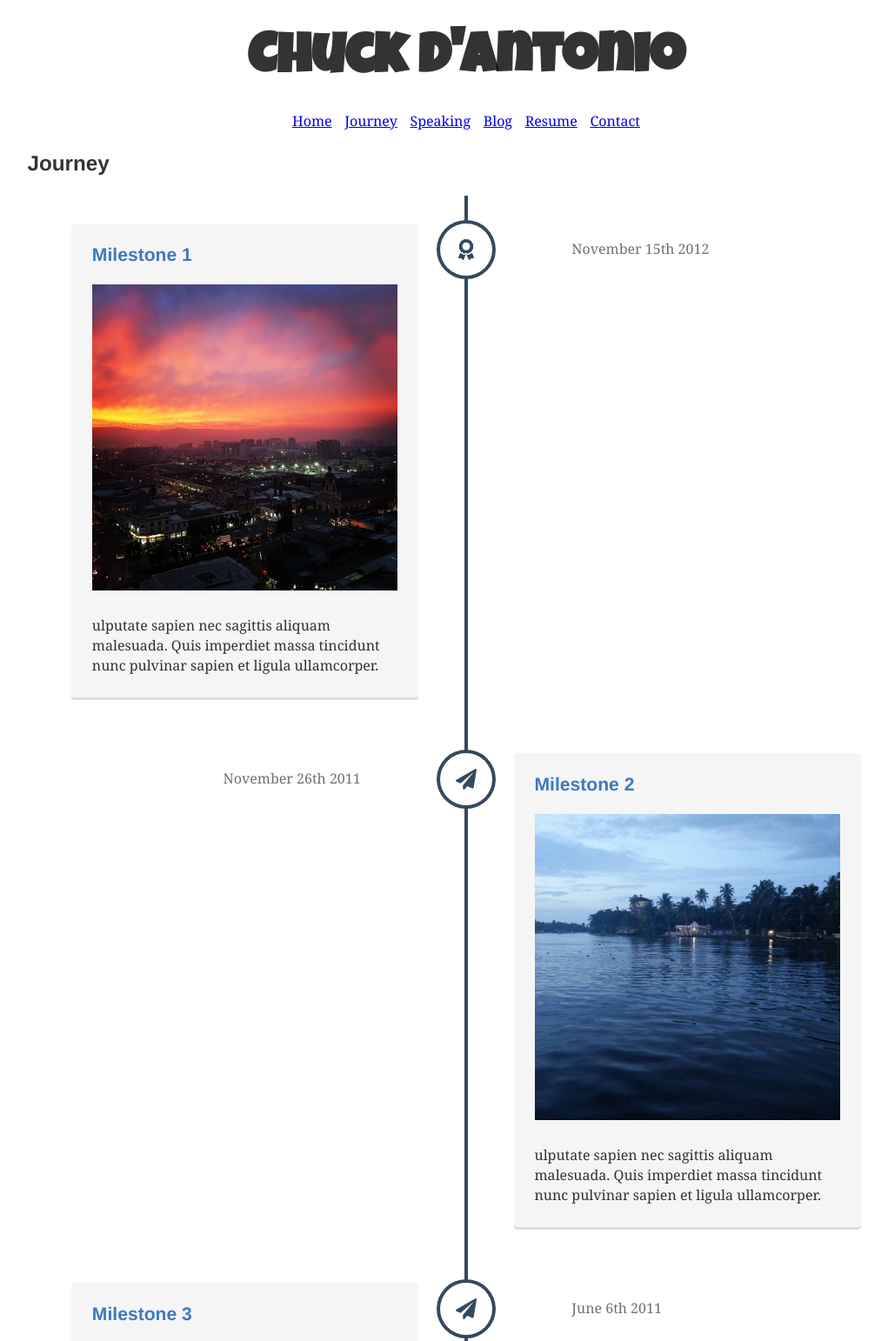
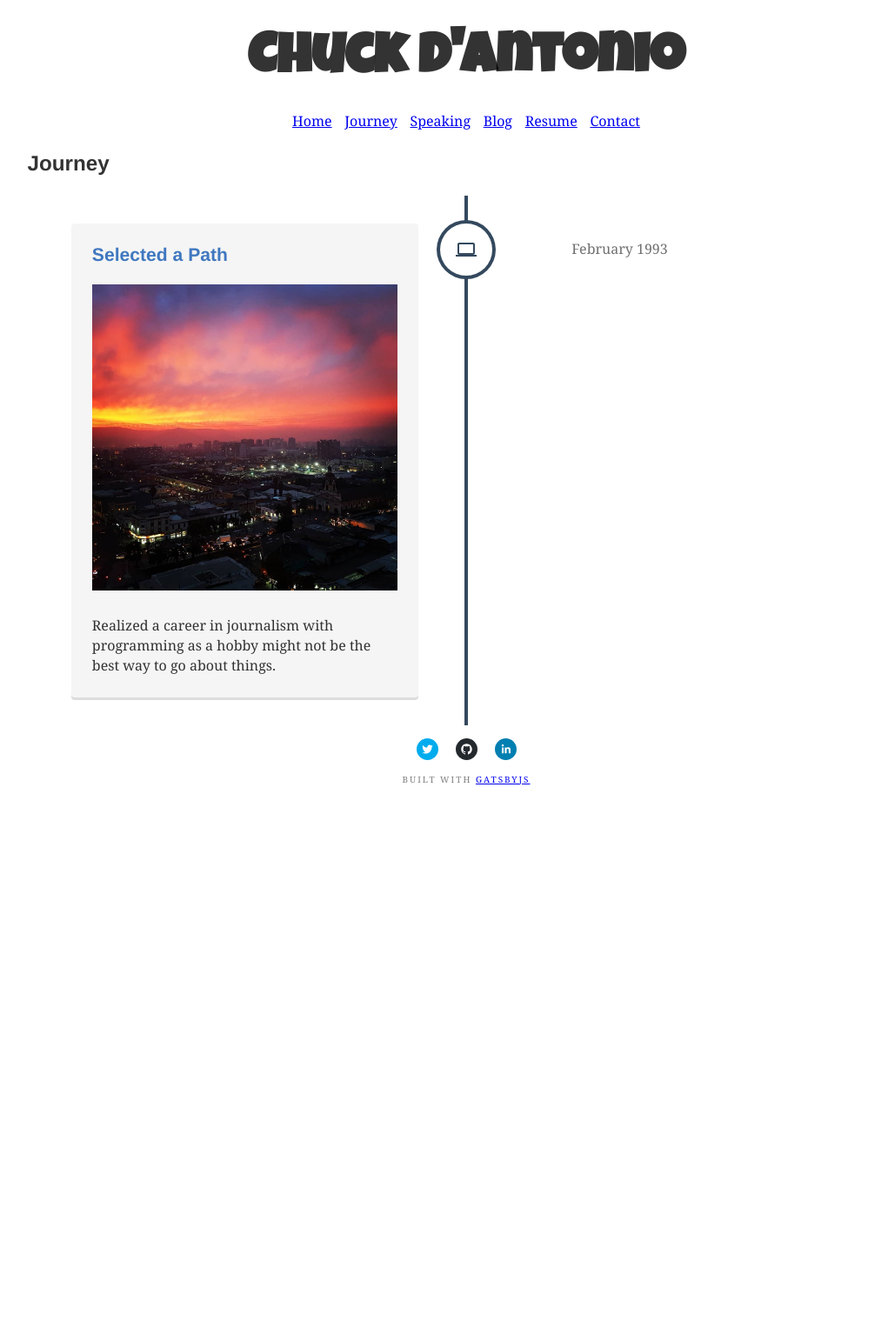
Before and after one commit to crdant/crdant.io, a Gatsby site: page /journey in a window 1280 px wide. Shown: the top 1542 px of the page at 87% size, without its empty margins (104-1125 px from the left). After the commit the page ends 938 px from the top, so only its background shows below. Built offline with nearby package versions, Linux system fonts and the light colour scheme; Gatsby itself is replaced by a stand-in of ours; some packages are replaced by stand-ins of ours.

Commit message:
Start with my own items

```diff
--- a/src/data/journey.js
+++ b/src/data/journey.js
@@ -1,5 +1,5 @@
 import React from 'react'
-import { FaAward, FaPaperPlane } from 'react-icons/fa'
+import { MdComputer  } from 'react-icons/md'
 
 import Image1 from './../assets/images/image1.jpg'
 import Image2 from './../assets/images/image2.jpg'
@@ -7,33 +7,13 @@ import Image3 from './../assets/images/image3.jpg'
 
 const data = [
   {
-    date: 'November 15th 2012',
-    headline: 'Milestone 1',
-    description: `ulputate sapien nec sagittis aliquam
-    malesuada. Quis imperdiet massa tincidunt nunc pulvinar sapien et
-    ligula ullamcorper.`,
+    date: 'February 1993',
+    headline: 'Selected a Path',
+    description: `Realized a career in journalism with programming as
+    a hobby might not be the best way to go about things.`,
     image: Image1,
-    icon: <FaAward />,
-  },
-  {
-    date: 'November 26th 2011',
-    headline: 'Milestone 2',
-    description: `ulputate sapien nec sagittis aliquam
-    malesuada. Quis imperdiet massa tincidunt nunc pulvinar sapien et
-    ligula ullamcorper.`,
-    image: Image2,
-    icon: <FaPaperPlane />,
-  },
-
-  {
-    date: 'June 6th 2011',
-    headline: 'Milestone 3',
-    description: `ulputate sapien nec sagittis aliquam
-    malesuada. Quis imperdiet massa tincidunt nunc pulvinar sapien et
-    ligula ullamcorper.`,
-    image: Image3,
-    icon: <FaPaperPlane />,
-  },
+    icon: <MdComputer />,
+  }
 ]
 
 export default data
```
